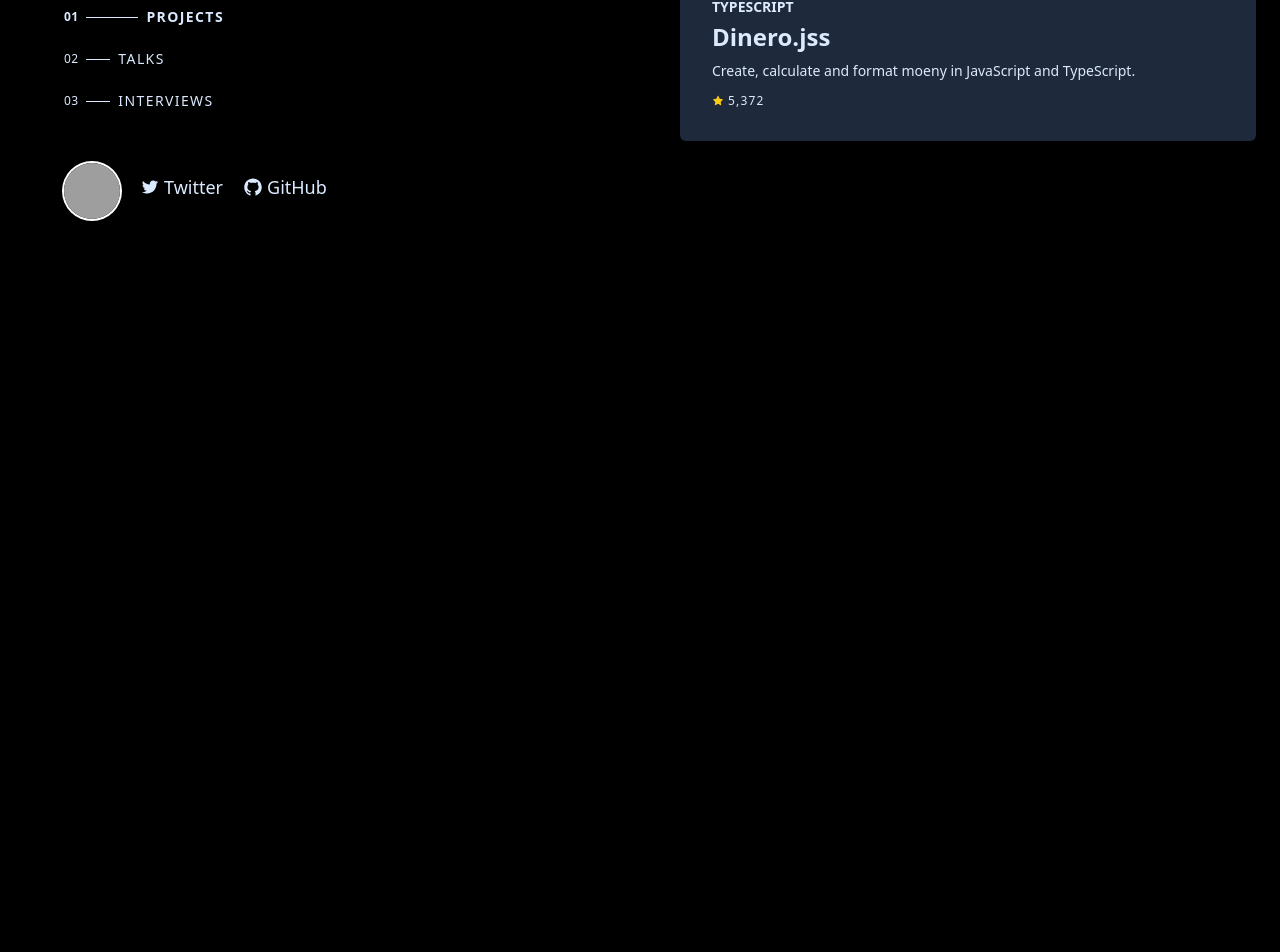
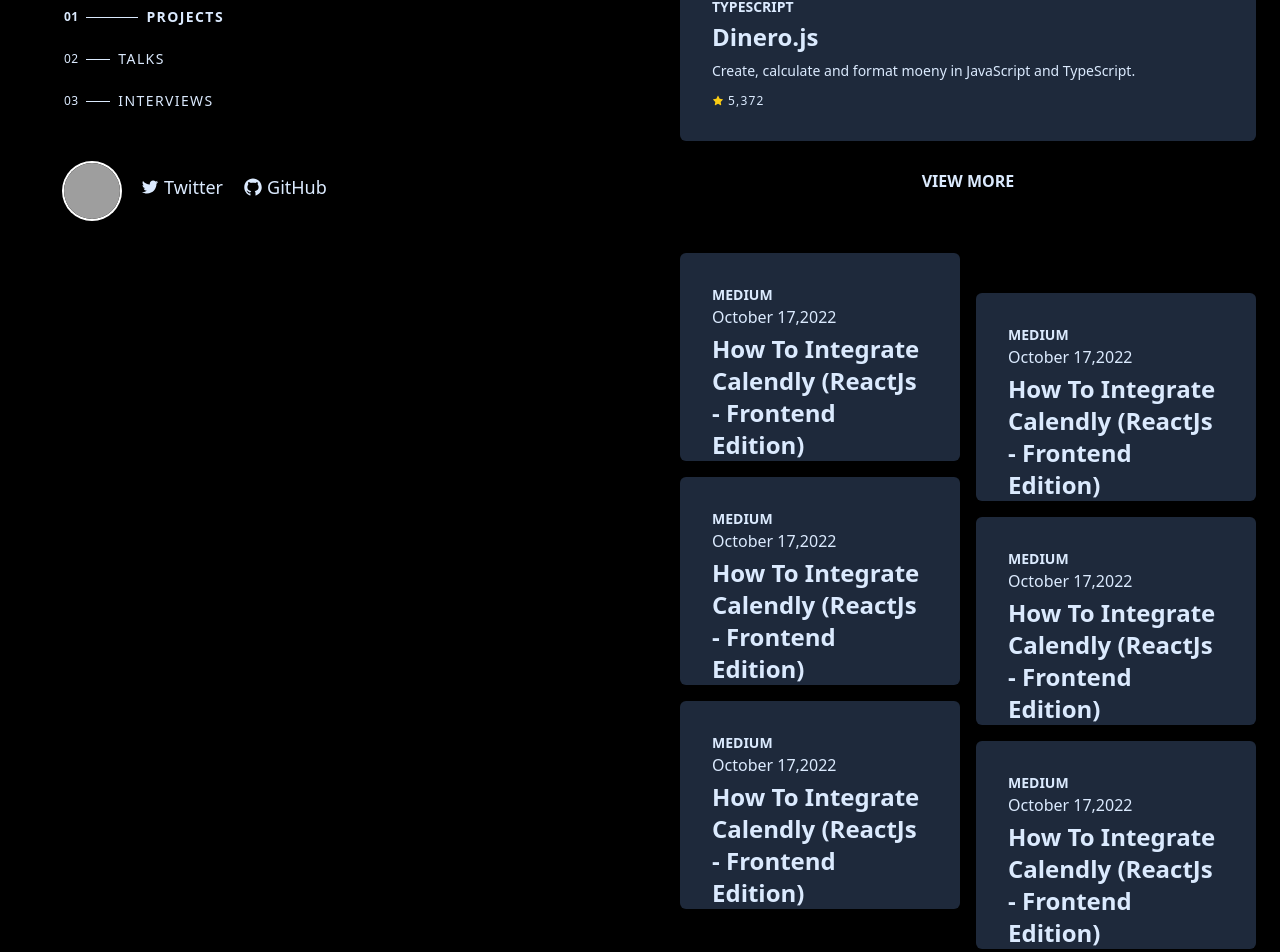
Before and after one commit to lappang-cheung/dribbble-portfolio-2022-simple, a Next.js app: page / in a window 1280 px wide. Shown: the part 467-1419 px from the top of the page. Before the commit the page ends 800 px from the top, so only its background shows below. Built offline with nearby package versions, Linux system fonts and the light colour scheme; grey boxes are pictures that could not be loaded.

Commit message:
Add the mosaic logic using grid layout

```diff
--- a/components/Cards/Cards.js
+++ b/components/Cards/Cards.js
@@ -62,7 +62,7 @@
 				<a href={item.link} key={item.title + uuidv4()}>
 					<article className="bg-gray-100 p-8 mb-2 rounded-md dark:bg-slate-800 hover:z-10 hover:scale-90 hover:dark:bg-slate-900 transition hover:ease-in delay-200">
 						<p className="uppercase text-sm font-bold">{item.type}</p>
-						<h3 className="font-semibold text-2xl py-1">{item.title}s</h3>
+						<h3 className="font-semibold text-2xl py-1">{item.title}</h3>
 						<p className="py-1 text-sm">{item.description}</p>
 						<div className="flex flex-row align-middle text-xs mt-2 tracking-widest">
 							<AiFillStar className="mt-0.5 mr-1 text-yellow-400"/>{item.star}
@@ -73,11 +73,54 @@
 		})
 	}
 
+	const renderBlogItems = (item, limit = 0) => {
+		return null
+	}
+
+	const renderViewMoreBtn = (items, renderList, display = true) => {
+		return renderList.length < items.length && display &&
+				<span className="w-full flex justify-center py-5">
+						<button className="text-md font-semibold uppercase">View More</button>
+				</span>
+	}
 
 	return (
 		<section className="w-full md:ml-10 mb-16">
-			<div className="w-full">
+			<div className="w-full pb-10">
 				{data && renderGithubItems(data, 3)}
+				{renderViewMoreBtn(data, renderGithubItems(data, 3))}
+			</div>
+			<div className="w-full pb-10 grid grid-cols-1 gap-4 md:grid-cols-2">
+				<article className="md:max-w-[22rem] md:max-h-[13rem] bg-gray-100 p-8 rounded-md dark:bg-slate-800 hover:z-10 hover:scale-90 hover:dark:bg-slate-900 transition hover:ease-in delay-200">
+					<h3 className="uppercase text-sm font-bold">Medium</h3>
+					<h6>October 17,2022</h6>
+					<h1 className="font-semibold text-2xl py-1">How To Integrate Calendly (ReactJs - Frontend Edition)</h1>
+				</article>
+				<article className="md:max-w-[22rem] md:max-h-[13rem] md:mt-10 bg-gray-100 p-8 rounded-md dark:bg-slate-800 hover:z-10 hover:scale-90 hover:dark:bg-slate-900 transition hover:ease-in delay-200">
+					<h3 className="uppercase text-sm font-bold">Medium</h3>
+					<h6>October 17,2022</h6>
+					<h1 className="font-semibold text-2xl py-1">How To Integrate Calendly (ReactJs - Frontend Edition)</h1>
+				</article>
+				<article className="md:max-w-[22rem] md:max-h-[13rem] md:-mt-10 bg-gray-100 p-8 rounded-md dark:bg-slate-800 hover:z-10 hover:scale-90 hover:dark:bg-slate-900 transition hover:ease-in delay-200">
+					<h3 className="uppercase text-sm font-bold">Medium</h3>
+					<h6>October 17,2022</h6>
+					<h1 className="font-semibold text-2xl py-1">How To Integrate Calendly (ReactJs - Frontend Edition)</h1>
+				</article>
+				<article className="max-w-[22rem] max-h-[13rem] bg-gray-100 p-8 rounded-md dark:bg-slate-800 hover:z-10 hover:scale-90 hover:dark:bg-slate-900 transition hover:ease-in delay-200">
+					<h3 className="uppercase text-sm font-bold">Medium</h3>
+					<h6>October 17,2022</h6>
+					<h1 className="font-semibold text-2xl py-1">How To Integrate Calendly (ReactJs - Frontend Edition)</h1>
+				</article>
+				<article className="max-w-[22rem] max-h-[13rem] -mt-10 bg-gray-100 p-8 rounded-md dark:bg-slate-800 hover:z-10 hover:scale-90 hover:dark:bg-slate-900 transition hover:ease-in delay-200">
+					<h3 className="uppercase text-sm font-bold">Medium</h3>
+					<h6>October 17,2022</h6>
+					<h1 className="font-semibold text-2xl py-1">How To Integrate Calendly (ReactJs - Frontend Edition)</h1>
+				</article>
+				<article className="max-w-[22rem] max-h-[13rem] bg-gray-100 p-8 rounded-md dark:bg-slate-800 hover:z-10 hover:scale-90 hover:dark:bg-slate-900 transition hover:ease-in delay-200">
+					<h3 className="uppercase text-sm font-bold">Medium</h3>
+					<h6>October 17,2022</h6>
+					<h1 className="font-semibold text-2xl py-1">How To Integrate Calendly (ReactJs - Frontend Edition)</h1>
+				</article>
 			</div>
 		</section>
 	)
```
